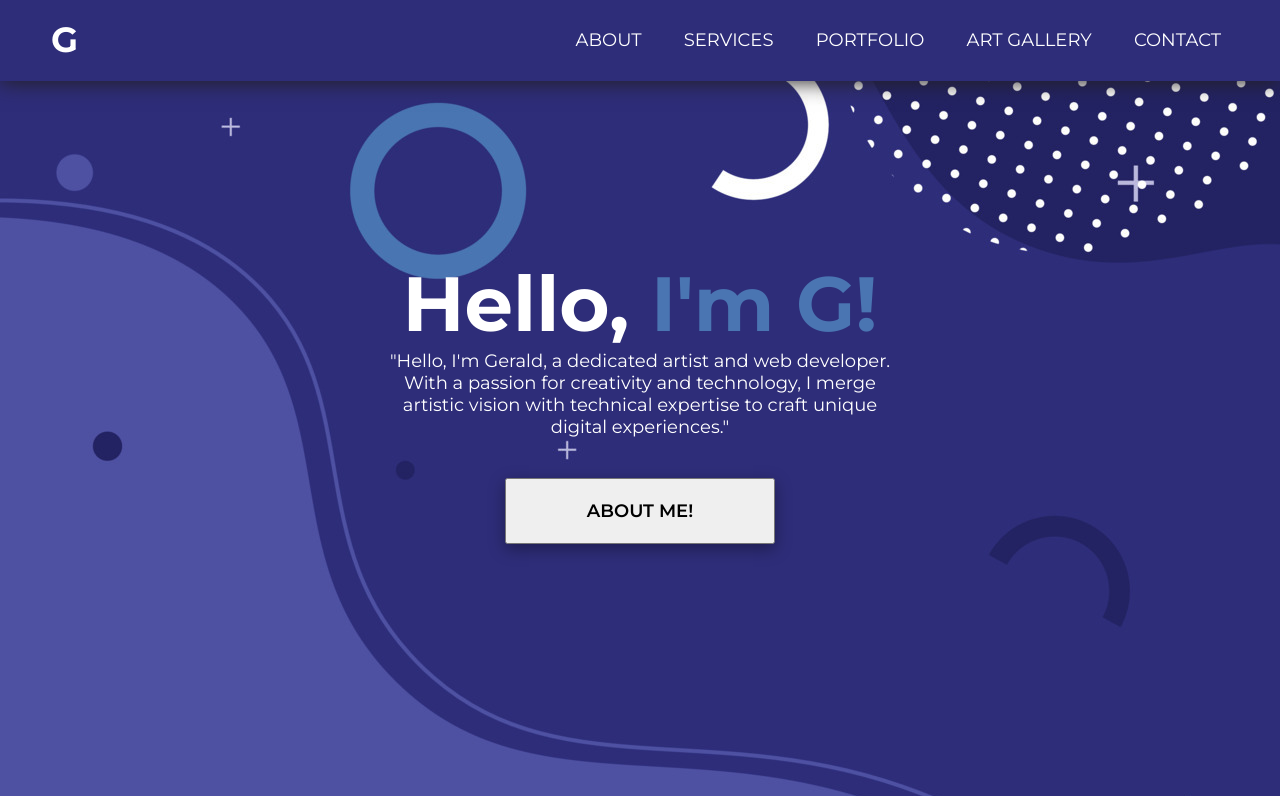
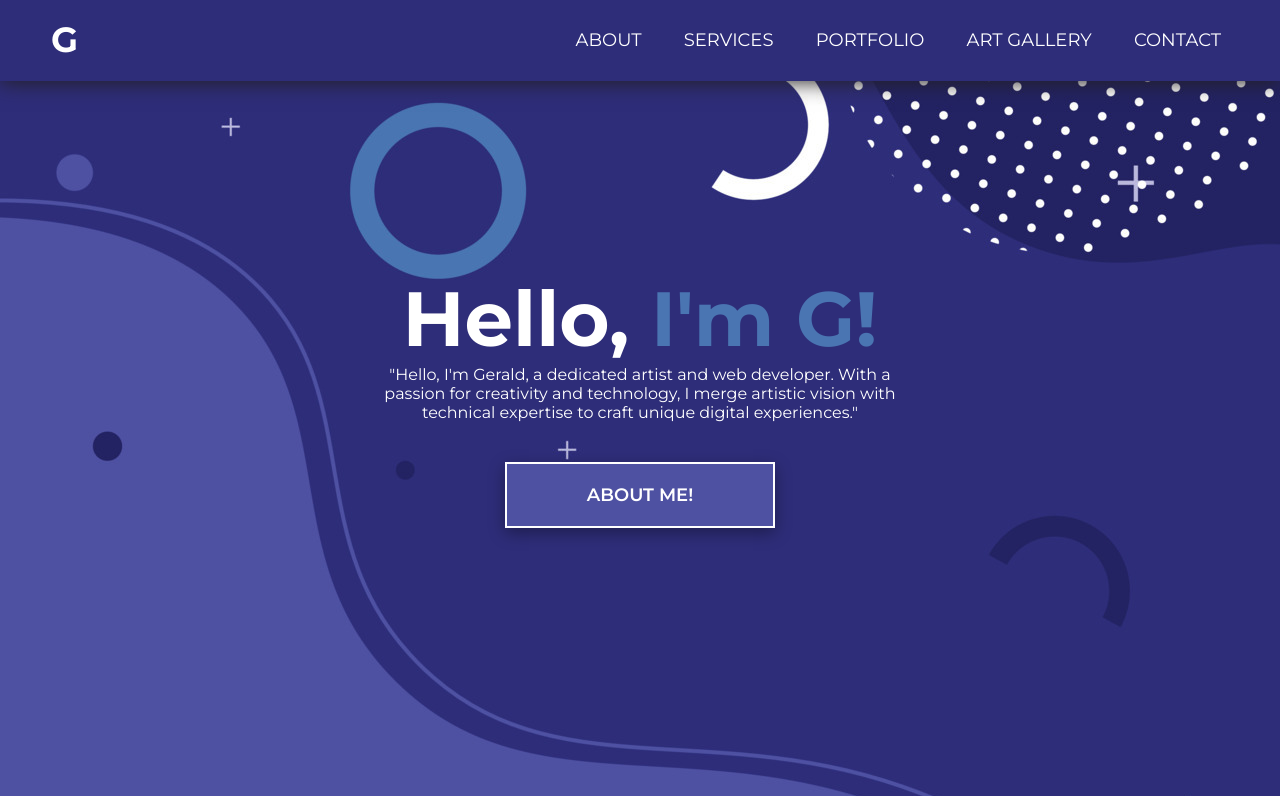
Before and after one commit to Grld-01/GeraldBanila, a plain HTML site: page index.html in a window 1280 px wide. Shown: the top 796 px of the page. Drawn offline with nearby package versions, Linux system fonts and the light colour scheme; a script that the page names is missing.

Commit message:
Add files via upload

```diff
--- a/style.css
+++ b/style.css
@@ -229,7 +229,7 @@ nav #icon {
 
 .sectionhead p {
     color: #fff;
-    font-size: 18px;
+    font-size: 16px;
     text-align: center;
     width: 40%;
 }
@@ -272,12 +272,14 @@ button.artgal-btn {
   font-weight: 600;
   cursor: pointer;
   box-shadow: rgba(0, 0, 0, 0.35) 0px 5px 15px;
+  background: #4e51a2;
+  border: solid 2px #ffffff;
+  color: #ffffff;
 }
 
 button.artgal-btn:hover {
-  background: #4e51a2;
-  border: solid 2px #ffffff;
-  color: #ffffff;
+  background: #ffffff;
+  color: #242263;
 }
 
 /*** Responsive Styles Smartphone Only ***/
```
